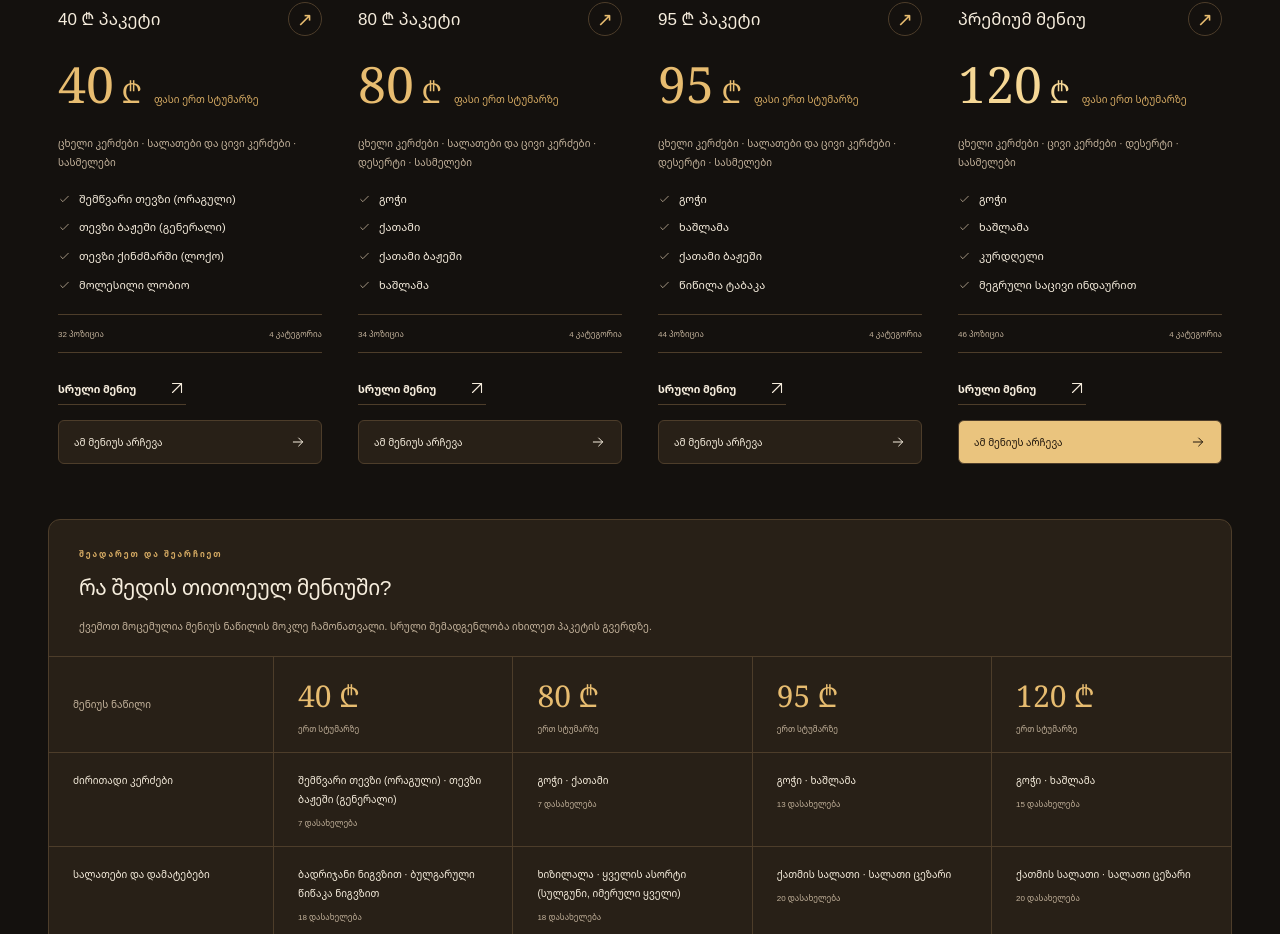
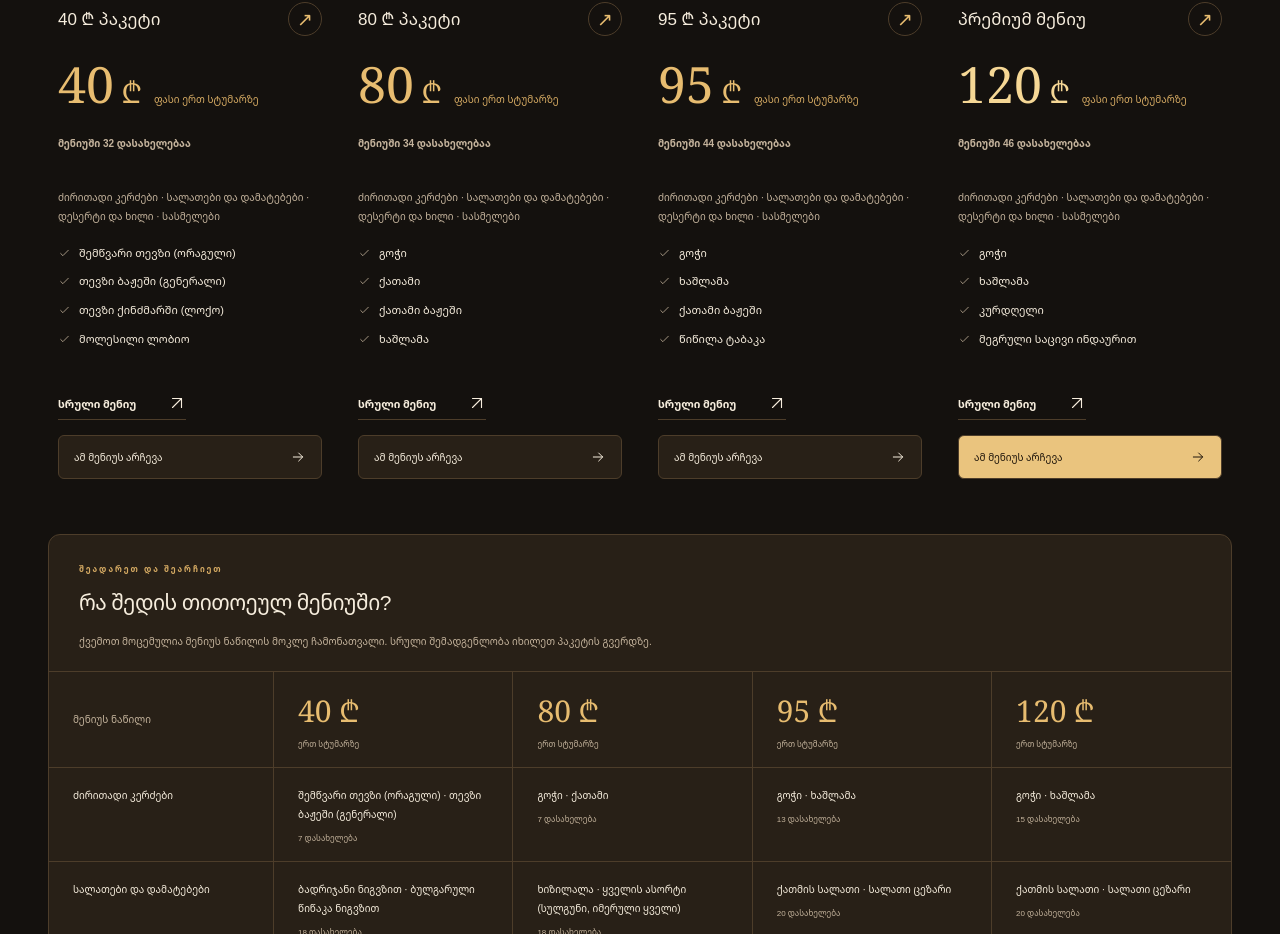
Before and after one commit to palignusw/la-fiesta-frontend, a Next.js app: page / in a window 1280 px wide. Shown: the part 2988-3922 px from the top of the page. Built offline with nearby package versions, Linux system fonts and the light colour scheme; no server answers.

Commit message:
Show menu contents and item totals on banquet cards

```diff
--- a/components/Menu/PackageCard.tsx
+++ b/components/Menu/PackageCard.tsx
@@ -50,7 +50,10 @@ export default function PackageCard({ pkg }: { pkg: MenuPackage }) {
           <span> ₾</span>
           <small>{pkg.perPersonLabel}</small>
         </div>
-        <p className="package-categories">{pkg.highlights.join(" · ")}</p>
+        <p><strong>მენიუში {itemCount} დასახელებაა</strong></p>
+        <p className="package-categories">
+          {pkg.sections.map((section) => section.title).join(" · ")}
+        </p>
         <ul className="package-dish-list">
           {main?.items.slice(0, 4).map((item) => {
             const label = typeof item === "string" ? item : item.label;
@@ -62,10 +65,6 @@ export default function PackageCard({ pkg }: { pkg: MenuPackage }) {
             );
           })}
         </ul>
-        <div className="package-counts">
-          <span>{itemCount} პოზიცია</span>
-          <span>{pkg.sections.length} კატეგორია</span>
-        </div>
         <div className="package-card-actions">
           <Link href={`/menu/${pkg.slug}`} className="text-link">
             სრული მენიუ <Icon name="diagonal" />
```
